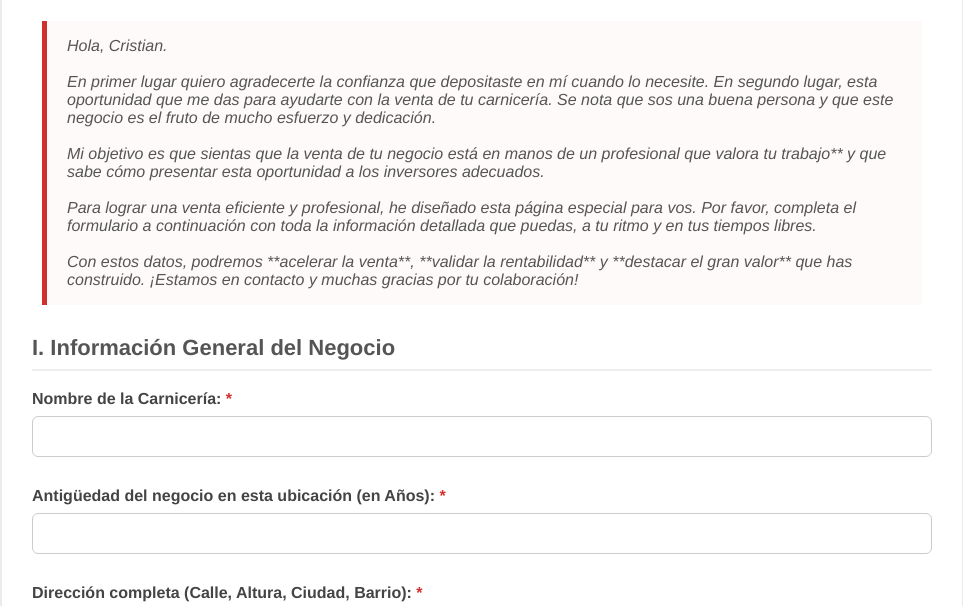
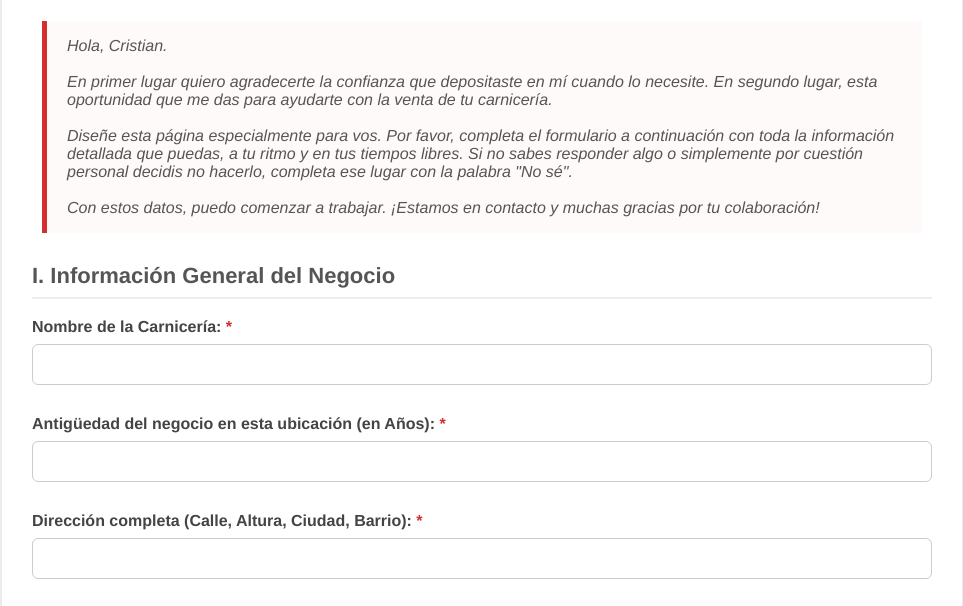
Before and after one commit to amigazofiel/formulario-para-cristian, a plain HTML site: page index.html in a window 1280 px wide. Shown: the part 152-758 px from the top of the page, without its empty margins (158-1121 px from the left). Drawn offline with Linux system fonts and the light colour scheme.

Commit message:
Update index.html

```diff
--- a/index.html
+++ b/index.html
@@ -136,13 +136,11 @@
         <p>
             Hola, Cristian.
             <br><br>
-            En primer lugar quiero agradecerte la confianza que depositaste en mí cuando lo necesite. En segundo lugar, esta oportunidad que me das para ayudarte con la venta de tu carnicería. Se nota que sos una buena persona y que este negocio es el fruto de mucho esfuerzo y dedicación.
+            En primer lugar quiero agradecerte la confianza que depositaste en mí cuando lo necesite. En segundo lugar, esta oportunidad que me das para ayudarte con la venta de tu carnicería.
             <br><br>
-            Mi objetivo es que sientas que la venta de tu negocio está en manos de un profesional que valora tu trabajo** y que sabe cómo presentar esta oportunidad a los inversores adecuados.
+            Diseñe esta página especialmente para vos. Por favor, completa el formulario a continuación con toda la información detallada que puedas, a tu ritmo y en tus tiempos libres. Si no sabes responder algo o simplemente por cuestión personal decidis no hacerlo, completa ese lugar con la palabra "No sé".
             <br><br>
-            Para lograr una venta eficiente y profesional, he diseñado esta página especial para vos. Por favor, completa el formulario a continuación con toda la información detallada que puedas, a tu ritmo y en tus tiempos libres.
-            <br><br>
-            Con estos datos, podremos **acelerar la venta**, **validar la rentabilidad** y **destacar el gran valor** que has construido. ¡Estamos en contacto y muchas gracias por tu colaboración!
+            Con estos datos, puedo comenzar a trabajar. ¡Estamos en contacto y muchas gracias por tu colaboración!
         </p>
     </blockquote>
     <form action="#" method="POST">
```
